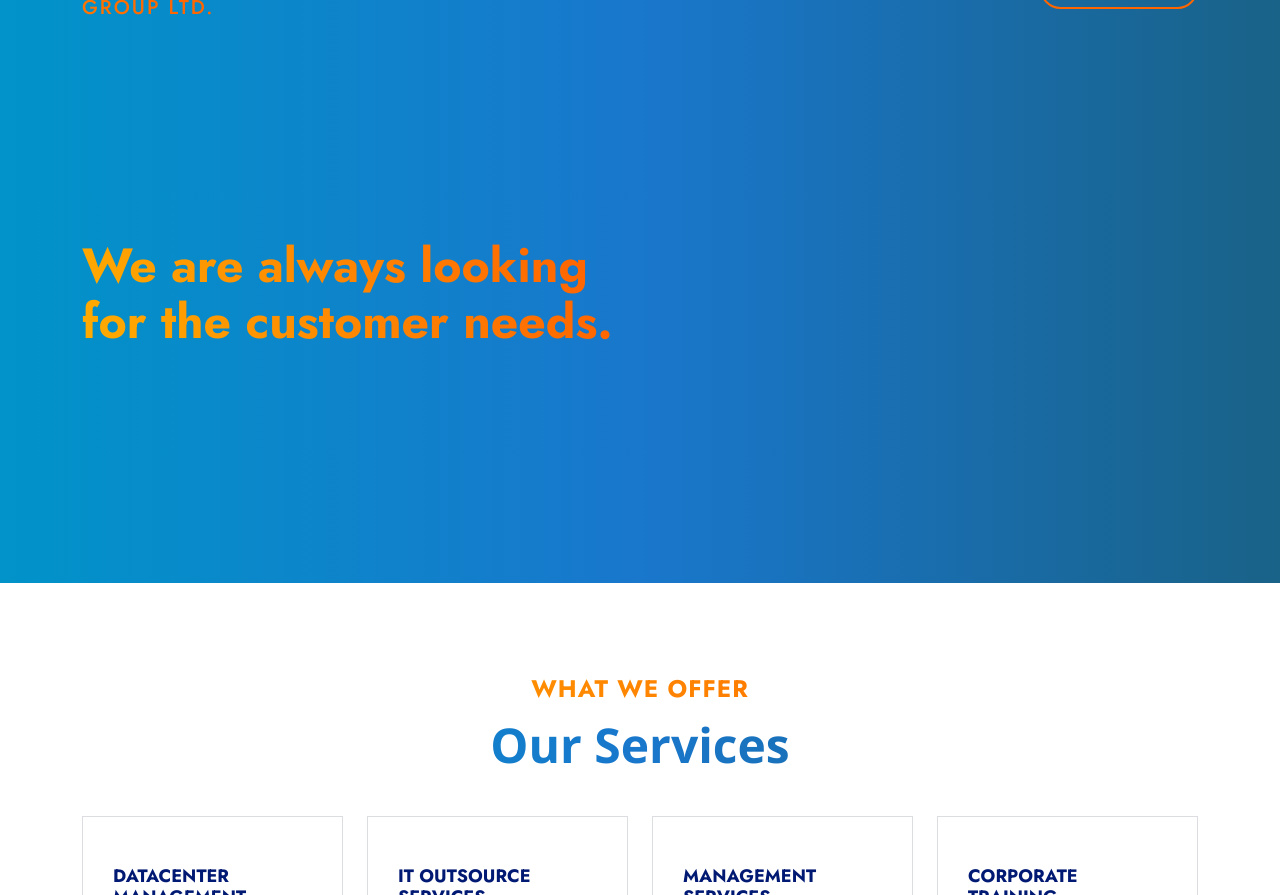
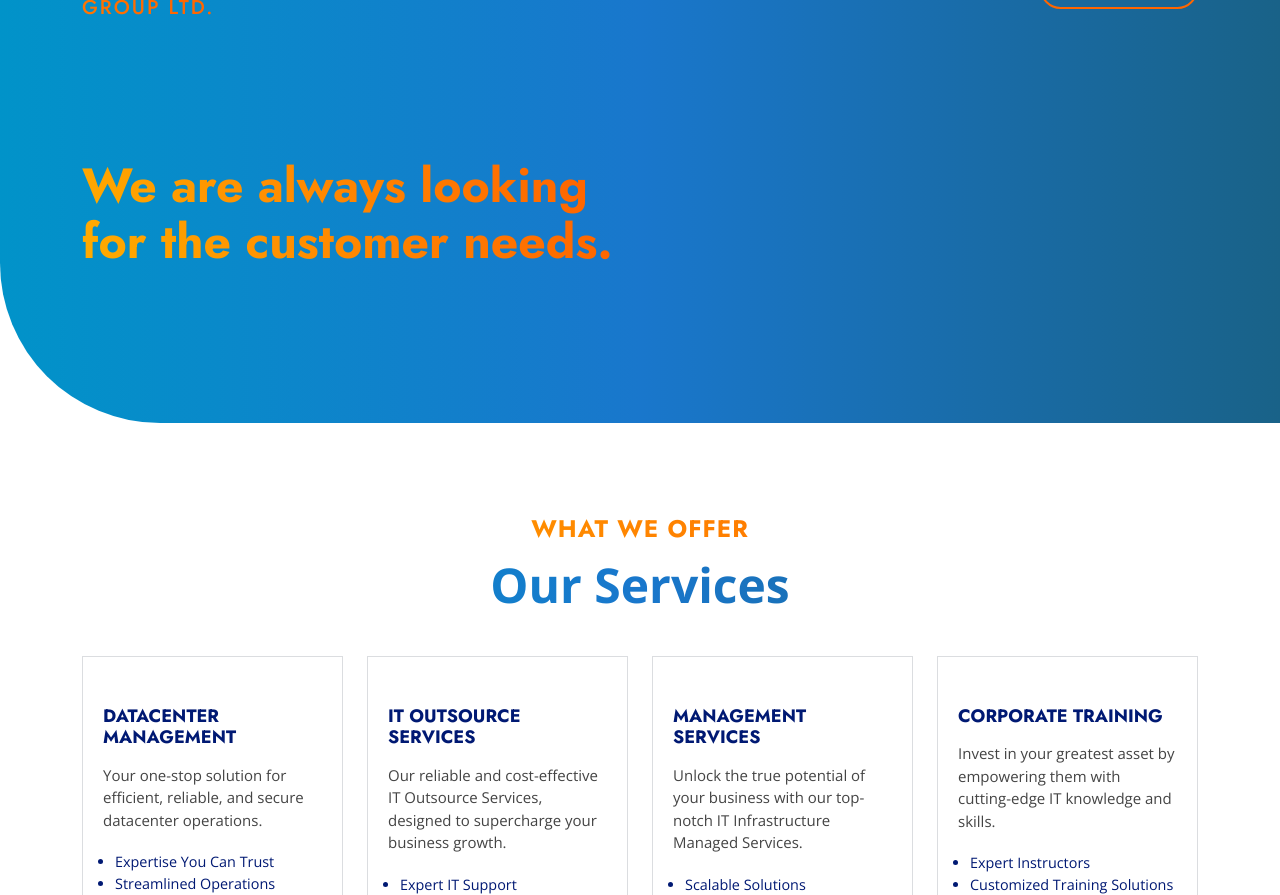
Before and after one commit to MinThitNaing/itg, a plain HTML site: page services.html in a window 1280 px wide. Shown: the part 57-952 px from the top of the page. Drawn offline with nearby package versions, Linux system fonts and the light colour scheme; a script that the page names is missing.

Commit message:
Add files via upload

```diff
--- a/assets/css/style.css
+++ b/assets/css/style.css
@@ -1084,7 +1084,7 @@ section {
   font-weight: 700;
   font-size: 18px;
   margin-bottom: 5px;
-  padding: 10px 30px;
+  padding: 10px 20px;
   text-transform: uppercase;
 }
 
@@ -1116,7 +1116,7 @@ section {
 }
 
 .services .card p {
-  padding: 0 30px;
+  padding: 0 20px;
   margin-bottom: 20px;
   color: var(--color-secondary);
   font-size: 15px;
@@ -1471,3 +1471,15 @@ section {
     padding-top: 4px;
   }
 }
+/*--------------------------------------------------------------
+# Services Page
+--------------------------------------------------------------*/
+.it-services {
+  height: 60vh !important;
+  border-bottom-left-radius: 10rem;
+}
+
+.card ul li{
+  font-size: 0.9rem;
+  color: #001973;
+}
```
